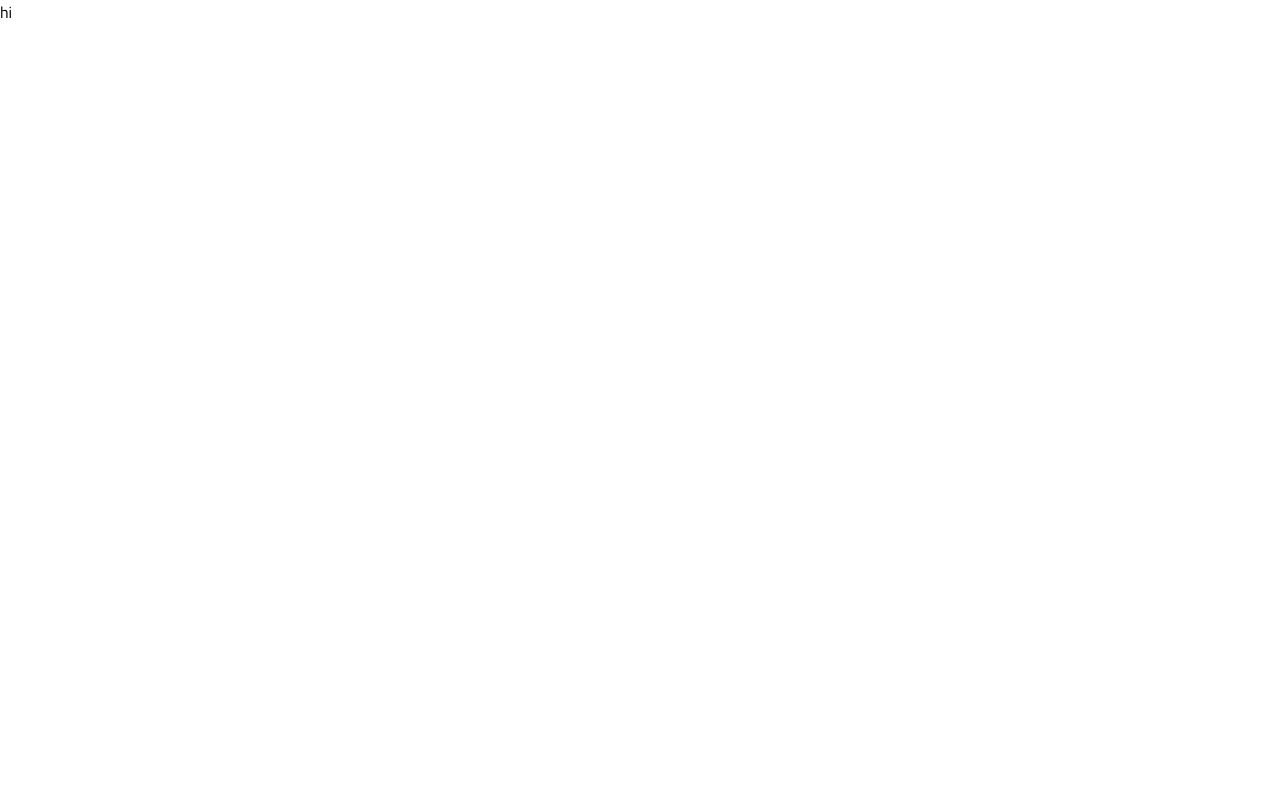
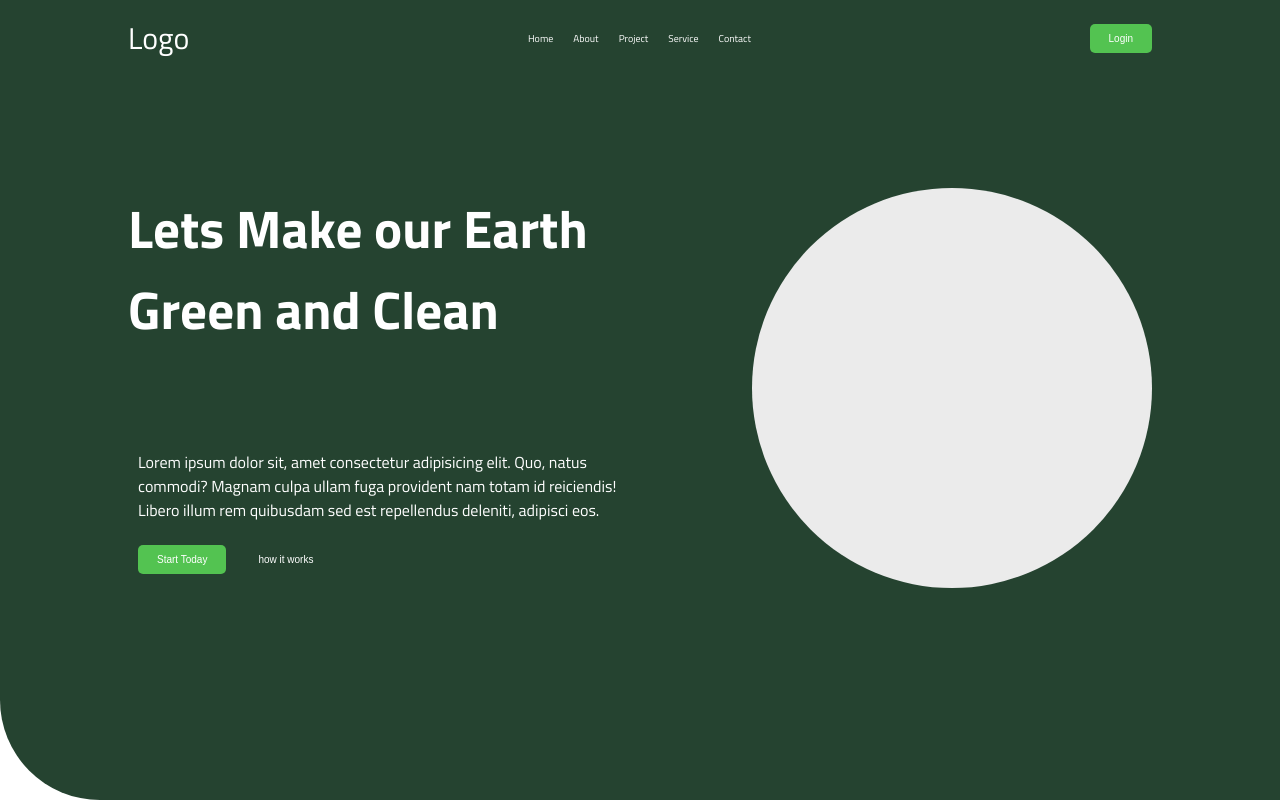
Before and after one commit to OmarMahmoud97/Industry-Hackathon, a React (Create React App) app: page / in a window 1280 px wide. Built offline with nearby package versions, Linux system fonts and the light colour scheme.

Commit message:
add navigation bar and landing page

```diff
--- a/src/App.js
+++ b/src/App.js
@@ -1,9 +1,10 @@
 import "./styles/partials/_resets.scss";
 import Navbar from "./components/Navbar/navbar";
+import Landing from "./components/Landing/landing";
 function App() {
   return (
     <div className="App">
-      <Navbar />
+      <Landing />
     </div>
   );
 }
--- a/src/components/Landing/landing.jsx
+++ b/src/components/Landing/landing.jsx
@@ -0,0 +1,40 @@
+import "./landing.scss";
+import Navbar from "../Navbar/navbar";
+
+const Landing = () => {
+  return (
+    <section className="landing">
+      <Navbar />
+      <div className="landing__container">
+        <div className="landing__wrapper">
+          <div className="landing__item">
+            <h1 className="landing__header">
+              Lets Make our Earth Green and Clean
+            </h1>
+          </div>
+          <div className="landing__item-text">
+            <div className="landing__bottom">
+              <p className="landing__text">
+                Lorem ipsum dolor sit, amet consectetur adipisicing elit. Quo,
+                natus commodi? Magnam culpa ullam fuga provident nam totam id
+                reiciendis! Libero illum rem quibusdam sed est repellendus
+                deleniti, adipisci eos.
+              </p>
+              <div className="landing__buttons">
+                <button className="landing__button-left">Start Today</button>
+                <button className="landing__button-right">how it works</button>
+              </div>
+            </div>
+          </div>
+        </div>
+        <div className="landing__wrapper-img">
+          <div className="landing__img-container">
+            <div src="" alt="" className="landing__img"></div>
+          </div>
+        </div>
+      </div>
+    </section>
+  );
+};
+
+export default Landing;
--- /dev/null
+++ b/src/components/Landing/landing.scss
@@ -0,0 +1,83 @@
+@use "../../styles/partials/variables" as *;
+@use "../../styles/partials/breakpoints" as *;
+@use "../../styles/partials/mixin" as *;
+
+.landing {
+  height: 100vh;
+  border-radius: 0 0 0 10rem;
+  background-color: $primary-one;
+  display: flex;
+  align-items: center;
+  justify-content: space-between;
+  flex-direction: column;
+  &__container {
+    display: flex;
+    width: 80%;
+    height: 90%;
+    align-items: center;
+    justify-content: space-between;
+  }
+  &__wrapper {
+    display: flex;
+    align-items: center;
+    justify-content: space-between;
+    width: 50%;
+    flex-direction: column;
+    height: 70%;
+  }
+  &__img {
+    height: 400px;
+    border-radius: 100%;
+    background-color: $primary-three;
+    border-color: transparent;
+    width: 400px;
+  }
+  &__img-container {
+    height: 70%;
+  }
+  &__header {
+    color: white;
+    font-size: 5.3rem;
+  }
+  &__text {
+    color: white;
+  }
+  &__bottom {
+    padding: 1rem;
+    display: flex;
+    align-items: center;
+    justify-content: space-between;
+    flex-direction: column;
+  }
+  &__item-text {
+    height: 50%;
+  }
+  &__buttons {
+    margin-top: 2rem;
+    width: 100%;
+  }
+  &__button-left {
+    margin-right: 1rem;
+    background-color: $primary-two;
+    border-color: transparent;
+    border-radius: 0.5rem;
+    padding: 0.7rem 1.7rem;
+    color: white;
+    font-size: 1rem;
+  }
+  &__button-right {
+    margin-right: 1rem;
+    background-color: transparent;
+    border-color: transparent;
+    border-radius: 0.5rem;
+    padding: 1rem 2rem;
+    color: white;
+    font-size: 1rem;
+  }
+  &__wrapper-img {
+    height: 100%;
+    display: flex;
+    justify-content: flex-end;
+    align-items: center;
+  }
+}
--- a/src/components/Navbar/navbar.jsx
+++ b/src/components/Navbar/navbar.jsx
@@ -1,5 +1,24 @@
+import "./navbar.scss";
 const Navbar = () => {
-  return <div className="navbar">hi</div>;
+  return (
+    <section className="navbar">
+      <div className="navbar__container">
+        <div className="navbar__section">
+          <p className="navbar__logo">Logo</p>
+        </div>
+        <ul className="navbar__section">
+          <li className="navbar__item">Home</li>
+          <li className="navbar__item">About</li>
+          <li className="navbar__item">Project</li>
+          <li className="navbar__item">Service</li>
+          <li className="navbar__item">Contact</li>
+        </ul>
+        <div className="navbar__section">
+          <button className="navbar__button">Login</button>
+        </div>
+      </div>
+    </section>
+  );
 };
 
 export default Navbar;
--- a/src/components/Navbar/navbar.scss
+++ b/src/components/Navbar/navbar.scss
@@ -0,0 +1,40 @@
+@use "../../styles/partials/variables" as *;
+@use "../../styles/partials/breakpoints" as *;
+@use "../../styles/partials/mixin" as *;
+
+.navbar {
+  width: 100%;
+  background-color: $primary-one;
+  height: rem;
+  padding-top: 1.5rem;
+  display: flex;
+  align-items: center;
+  justify-content: center;
+  &__container {
+    display: flex;
+    align-items: center;
+    justify-content: space-between;
+    width: 80%;
+  }
+  &__section {
+    display: flex;
+  }
+  &__item {
+    margin: 0 1rem;
+    color: white;
+    font-size: 1rem;
+  }
+
+  &__logo {
+    color: white;
+    font-size: 3rem;
+  }
+  &__button {
+    background-color: $primary-two;
+    border-color: transparent;
+    border-radius: 0.5rem;
+    padding: 0.7rem 1.7rem;
+    color: white;
+    font-size: 1rem;
+  }
+}
--- a/src/styles/partials/_resets.scss
+++ b/src/styles/partials/_resets.scss
@@ -1,6 +1,5 @@
 @use "../../styles/partials/variables" as *;
 @import url("https://fonts.googleapis.com/css2?family=Raleway:ital,wght@0,100;0,200;0,300;0,400;0,500;0,600;0,700;0,800;0,900;1,100;1,200;1,300;1,400;1,500;1,600;1,700;1,800;1,900&family=Titillium+Web:ital,wght@0,200;0,300;0,400;0,600;0,700;0,900;1,200;1,300;1,400;1,600;1,700&display=swap");
-
 html {
   font-size: 62.5%;
 }
--- a/src/styles/partials/_variables.scss
+++ b/src/styles/partials/_variables.scss
@@ -4,11 +4,6 @@ $tablet-breakpoint: 768px;
 $desktop-breakpoint: 1280px;
 
 //Colors
-$primary-one: white;
-$primary-graphite: white;
-$primary-blue: white;
-$primary-red: white;
-$secondary-slate: white;
-$secondary-grey: white;
-$secondary-light-grey: white;
-$buttons-background: white; ;
+$primary-one: #254330;
+$primary-two: #53c351;
+$primary-three: #ebebeb;
```
Also changed, not shown: src/components/Landing/navbar.scss (deleted).
